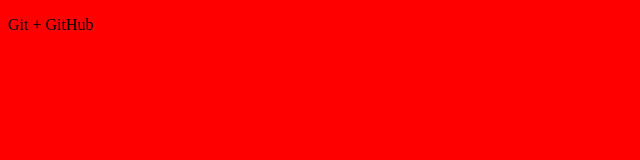
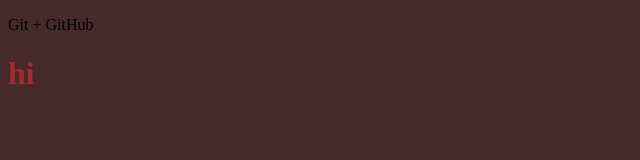
Before and after one commit to kukinav/vs, a plain HTML site: page index.html in a window 1280 px wide. Shown: the whole page, without its empty margins (0-640 px from the left). Drawn offline with Linux system fonts and the light colour scheme.

Commit message:
вторые правки

```diff
--- a/css/style.css
+++ b/css/style.css
@@ -1,3 +1,7 @@
 body {
-    background-color: red;
+    background-color: rgb(70, 41, 41);
+
 }
+h1{
+    color: brown;
+}
--- a/index.html
+++ b/index.html
@@ -11,6 +11,7 @@
     <p>
         Git + GitHub
     </p>
+    <h1>hi</h1>
 
 
 </body>
```
